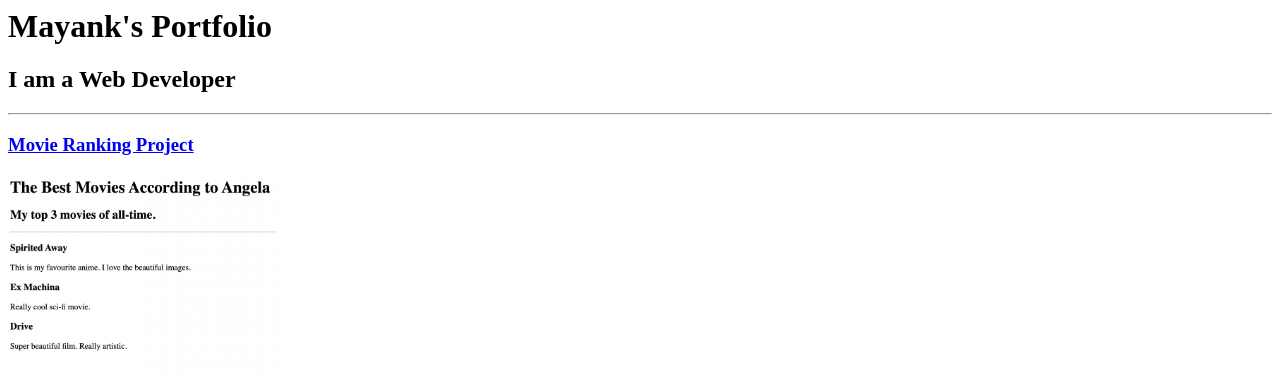
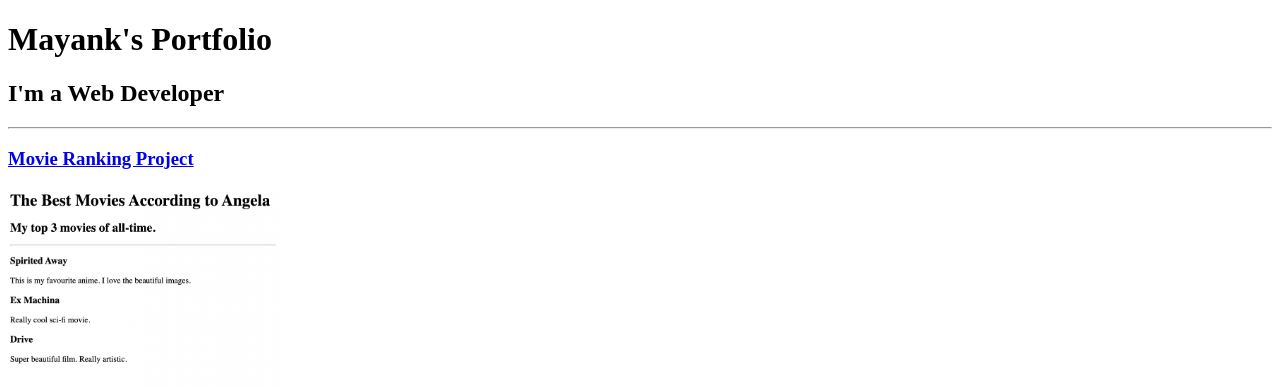
Before and after one commit to MAYANKJAISWAL108/htmlPortfolio, a plain HTML site: page index.html in a window 1280 px wide. Shown: the top 391 px of the page. Drawn offline with Linux system fonts and the light colour scheme.

Commit message:
Update index.html

```diff
--- a/index.html
+++ b/index.html
@@ -1,23 +1,22 @@
-<!-- TODO 1: Create the HTML Boilerplate -->
+<!DOCTYPE html>
+<html lang="en">
 
-<html>
-  <head>
-    <title> Mayank's Portfolio </title>
-  </head>
-  <body>
-    <h1> Mayank's Portfolio </h1>
-    <h2> I am a Web Developer </h2>
-    <hr/>
-    <h3><a href="./public/movie-ranking.html"> Movie Ranking Project
-    </a>
-    </h3>
+<head>
+  <meta charset="UTF-8">
+  <title>Angela's Portfolio</title>
+</head>
 
+<body>
+  <h1>Mayank's Portfolio</h1>
+  <h2>I'm a Web Developer</h2>
+  <hr />
+  <h3><a href="./public/movie-ranking.html">Movie Ranking Project</a></h3>
   <img src="./assets/images/movie-ranking.png" height="200" alt="movie ranking project preview"/>
   <h3><a href="./public/birthday-invite.html">Birthday Invite Project</a></h3>
   <img src="./assets/images/birthday-invite.png" height="200" alt="birthday invite project preview"/>
   <hr />
   <a href="./public/about.html">About Me</a>
   <a href="./public/contact.html">Contact Me</a>
+</body>
 
-  </body>
 </html>
```
